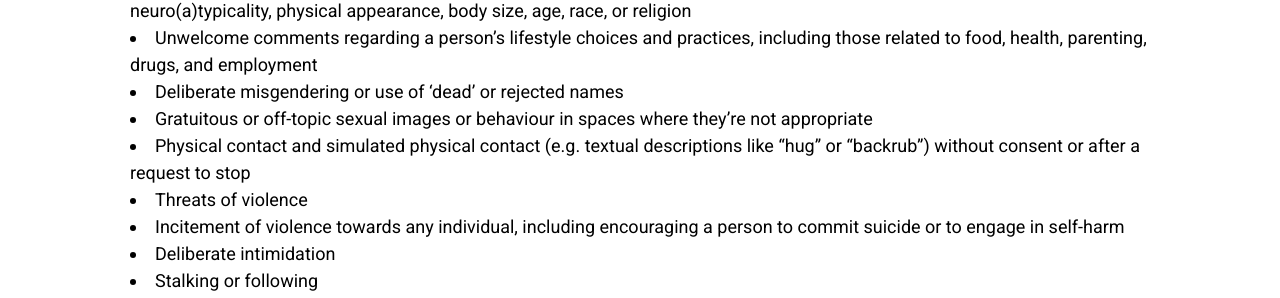
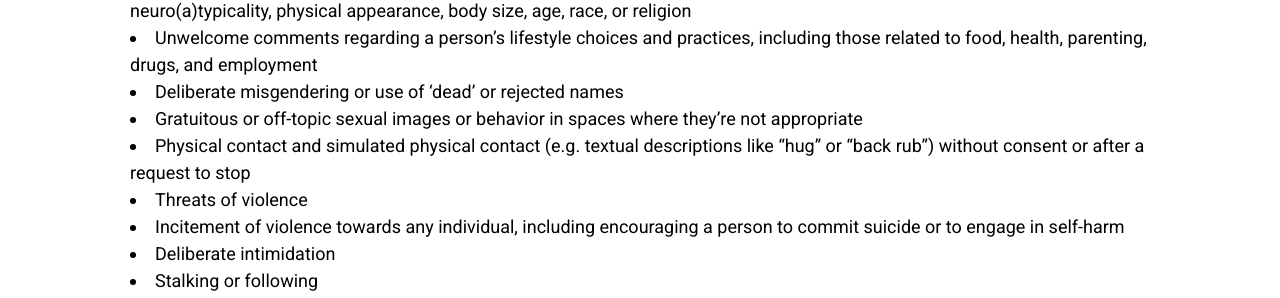
Before and after one commit to promptconf/promptconf.github.io, a Jekyll site: the page built from _pages/conduct.md, in a window 1280 px wide. Shown: the part 703-1001 px from the top of the page. Built offline with Jekyll 4.4.1, drawn with Linux system fonts in a browser that asks for light colours; nearby versions of some CDN libraries.

Commit message:
correct spellings
this is America

```diff
--- a/_includes/home/faq.html
+++ b/_includes/home/faq.html
@@ -5,6 +5,6 @@
 <dl class='faq__list'>
     <dt>How do I purchase a ticket? When can I register?</dt>
     <dd>
-        Registration will open in late July. In the meantime, <a href='/#email'>sign up for email notifcations</a> so you don't miss when tickets are on sale!
+        Registration will open in late July. In the meantime, <a href='/#email'>sign up for email notifications</a> so you don't miss when tickets are on sale!
     </dd>
 </dl>
--- a/_pages/conduct.md
+++ b/_pages/conduct.md
@@ -15,8 +15,8 @@ Therefore, we do not tolerate harassment of our attendees or participants, at th
 - Offensive comments related to gender, gender identity and expression, sexual orientation, disability, mental illness, neuro(a)typicality, physical appearance, body size, age, race, or religion
 - Unwelcome comments regarding a person's lifestyle choices and practices, including those related to food, health, parenting, drugs, and employment
 - Deliberate misgendering or use of 'dead' or rejected names
-- Gratuitous or off-topic sexual images or behaviour in spaces where they're not appropriate
-- Physical contact and simulated physical contact (e.g. textual descriptions like "hug" or "backrub") without consent or after a request to stop
+- Gratuitous or off-topic sexual images or behavior in spaces where they're not appropriate
+- Physical contact and simulated physical contact (e.g. textual descriptions like "hug" or "back rub") without consent or after a request to stop
 - Threats of violence
 - Incitement of violence towards any individual, including encouraging a person to commit suicide or to engage in self-harm
 - Deliberate intimidation
```
